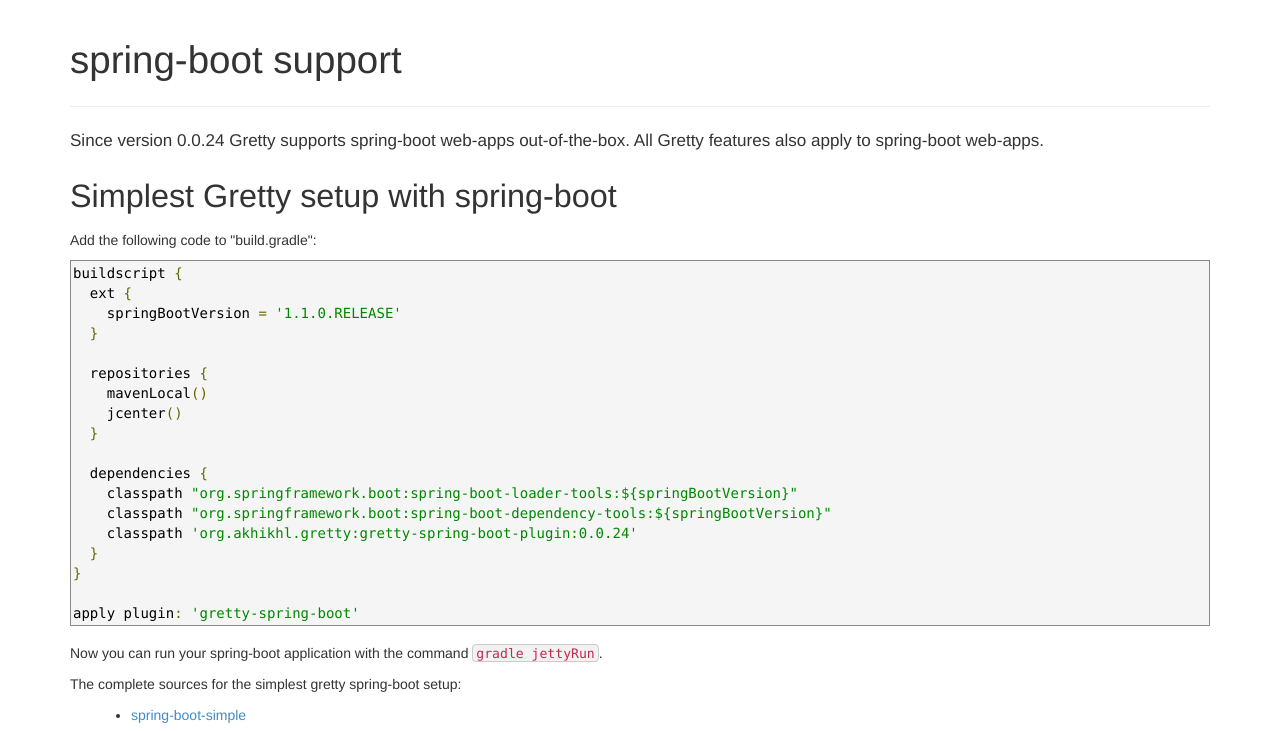
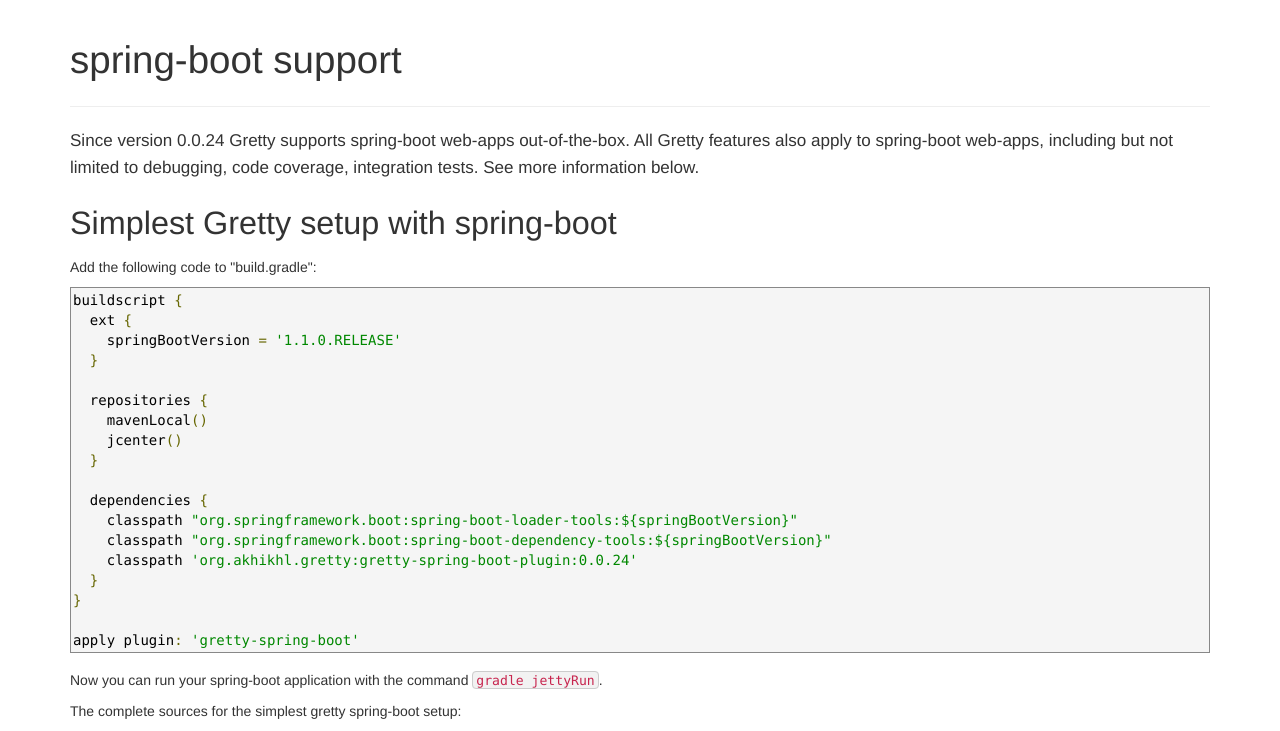
Before and after one commit to akhikhl/gretty-doc, a plain HTML site: page spring-boot-support.html in a window 1280 px wide. Shown: the part 67-798 px from the top of the page. Drawn offline with Linux system fonts and the light colour scheme.

Commit message:
Publish of github pages from Gradle

```diff
--- a/spring-boot-support.html
+++ b/spring-boot-support.html
@@ -66,7 +66,8 @@
 <div class="sectionbody">
 <div class="paragraph">
 <p>Since version 0.0.24 Gretty supports spring-boot web-apps out-of-the-box.
-All Gretty features also apply to spring-boot web-apps.</p>
+All Gretty features also apply to spring-boot web-apps, including but not limited to debugging,
+code coverage, integration tests. See more information below.</p>
 </div>
 </div>
 </div>
```
